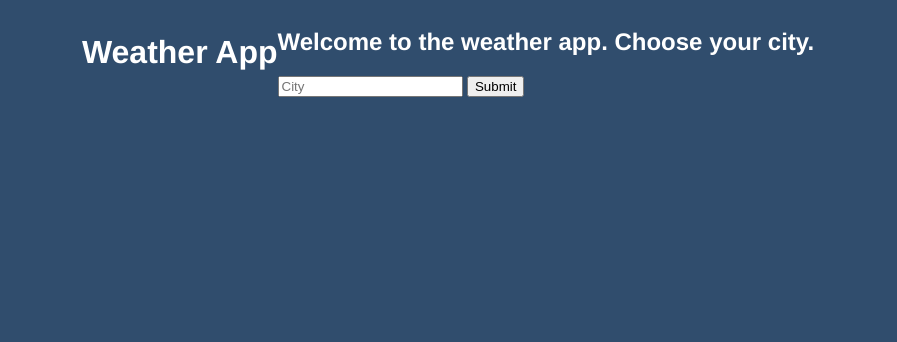
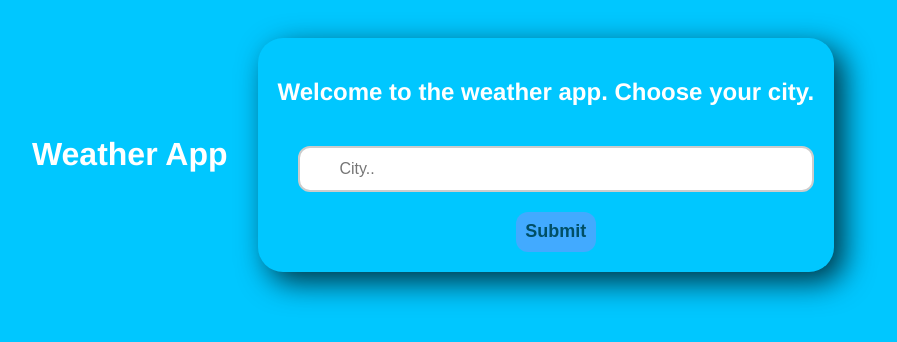
Before and after one commit to jmireles12/currency-app, a plain HTML site: page index.html in a window 1280 px wide. Shown: the whole page, without its empty margins (192-1089 px from the left). Drawn offline with nearby package versions, Linux system fonts and the light colour scheme.

Commit message:
added image file

```diff
--- a/index.html
+++ b/index.html
@@ -7,12 +7,12 @@
     <link rel="stylesheet" href="main.css">
 </head>
 <body>
-        <h1>Weather App</h1>
-        <section class="container">
+    <h1>Weather App</h1>
+    <section class="container">
         <h2 class="welcome">Welcome to the weather app. Choose your city.</h2>
         <form id="js-form">
-            <input type="text" placeholder="City">
-            <button type="submit">Submit</button>
+            <input type="text" placeholder="City..">
+            <button class="submit" type="submit">Submit</button>
             <span class="msg"></span>
         </form>
     </section>
--- a/main.css
+++ b/main.css
@@ -1,6 +1,6 @@
 body {
+    background-color: #00C7FF;
     font-family: 'Franklin Gothic Medium', 'Arial Narrow', Arial, sans-serif;
-    background: #304d6d;
     color: white;
     display: flex;
     justify-content: center;
@@ -9,10 +9,52 @@ body {
 }
 
 .container {
-
+    justify-content: center;
+    text-align: center;
+    padding: 20px;
+    margin: 30px;
+    border: 0px solid #00c7ff;
+    border-radius: 25px;
+    -webkit-box-shadow: 10px 10px 30px 0px rgba(0,0,0,0.75);
+    -moz-box-shadow: 10px 10px 30px 0px rgba(0,0,0,0.75);
+    box-shadow: 10px 10px 30px 0px rgba(0,0,0,0.75);
 }
-
 
 .hidden {
     display: none;
 }
+
+form {
+    margin: auto;
+    margin-top: 40px;
+    margin-left: 20px;
+}
+
+.submit {
+    font-weight: bold;
+    font-size: large;
+    margin-top: 20px;
+    margin-bottom: 0px;
+    cursor: pointer;
+    border-radius: 12px;
+    height: 40px;
+    width: 80px;
+    background-color: #6e97ff;
+    border: none;
+    opacity: 0.6;
+    transition: 0.3s;
+}
+
+input[type=text] {
+    width: 100%;
+    box-sizing: border-box;
+    border: 2px solid #ccc;
+    border-radius: 12px;
+    font-size: 16px;
+    background-color: white;
+    background-position: 10px 10px;
+    background-repeat: no-repeat;
+    padding: 12px 20px 12px 40px;
+}
+
+.submit:hover {opacity: 1}
```
Also changed, not shown: images/clouds.jpg (added).
